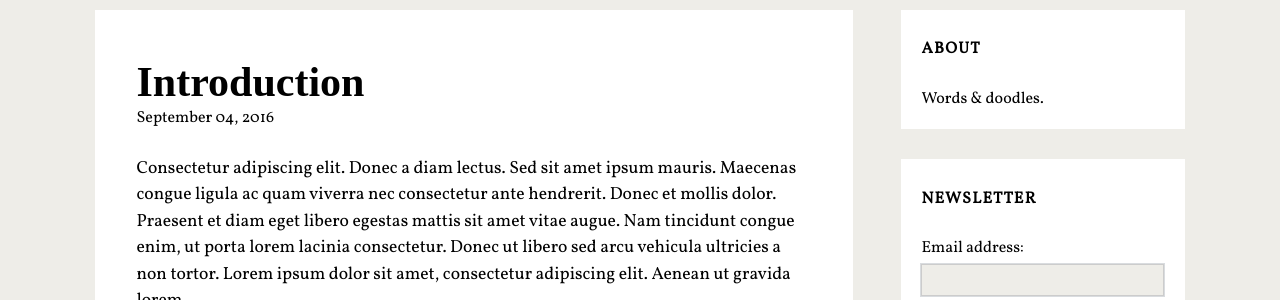
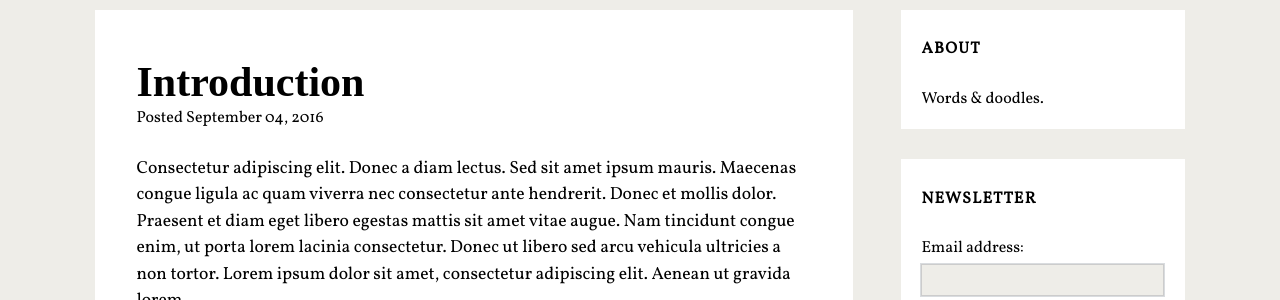
Before and after one commit to randideo/randideo.github.io, a Jekyll site: the page built from _posts/2016-09-04-test.md, in a window 1280 px wide. Shown: the part 136-436 px from the top of the page. Built offline with Jekyll 4.4.1, drawn with Linux system fonts in a browser that asks for light colours; nearby versions of some CDN libraries; some web fonts are replaced; comment, search, counter and statistics services are not loaded.

Commit message:
Update post.html

```diff
--- a/_layouts/post.html
+++ b/_layouts/post.html
@@ -5,7 +5,7 @@
 <div class='post hentry'>
   <header>
     <h1 class="title">{{ page.title }}</h1>
-    {{ page.date | date: '%B %d, %Y' }}
+    Posted {{ page.date | date: '%B %d, %Y' }}
   </header>
   <section class="entry-content">{{ content }}
   </section>
```
